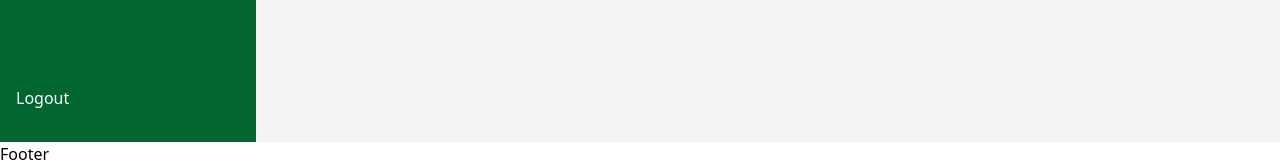
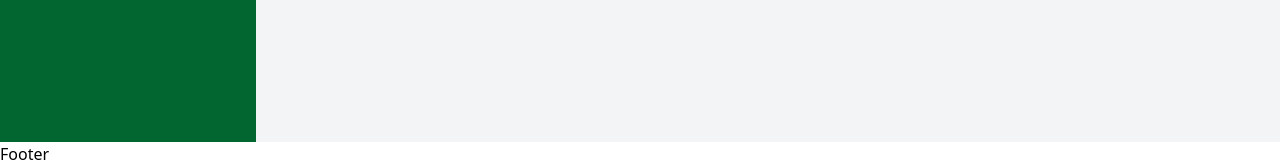
Before and after one commit to Serious03black/HACK-THE-GAP-SHIVAYAN, a React (Vite) app in the folder client/: page /student/dashboard in a window 1280 px wide. Shown: the part 698-861 px from the top of the page. Built offline with nearby package versions, Linux system fonts and the light colour scheme.

Commit message:
diebar update

```diff
--- a/client/src/student/StudentDashboard.jsx
+++ b/client/src/student/StudentDashboard.jsx
@@ -40,12 +40,6 @@ const StudentDashboard = ({ sidebarOpen, setSidebarOpen }) => {
               <span>{item}</span>
             </div>
           ))}
-          <div
-            onClick={handleLogout}
-            className="p-4 cursor-pointer hover:bg-green-700 transition-colors flex items-center space-x-2 absolute bottom-4 w-full"
-          >
-            <span>Logout</span>
-          </div>
         </nav>
       </div>
 
```
